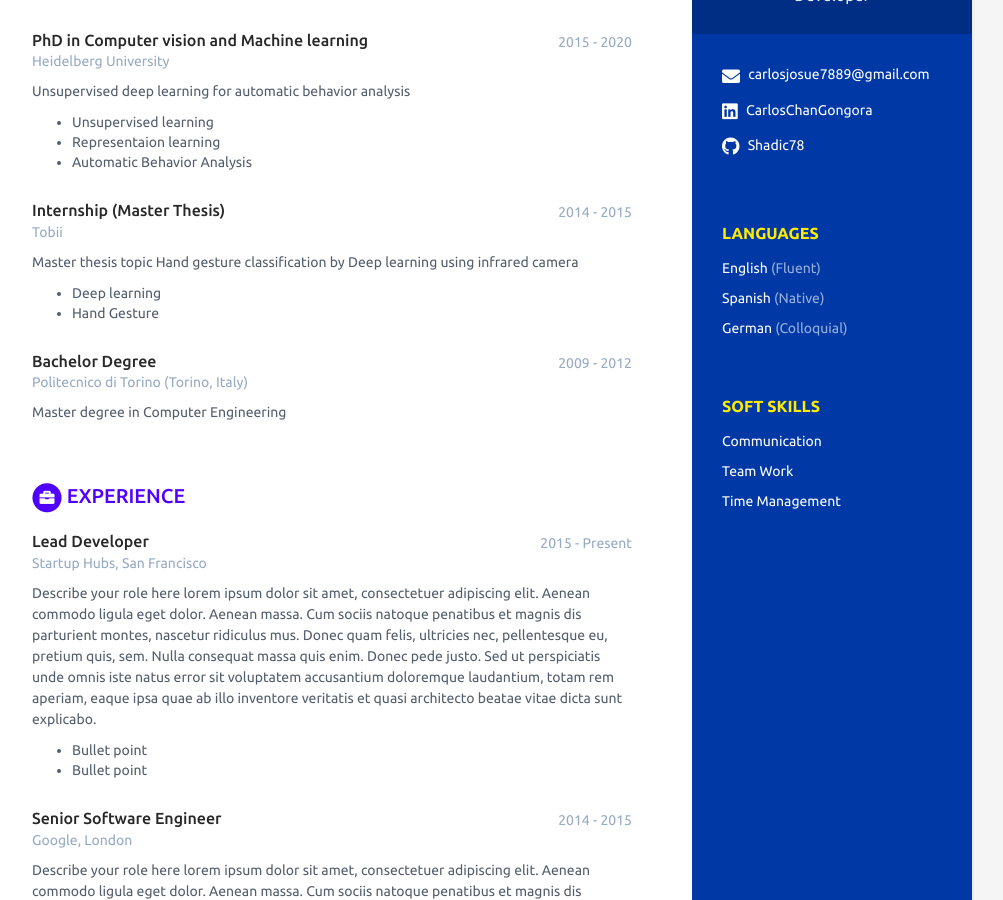
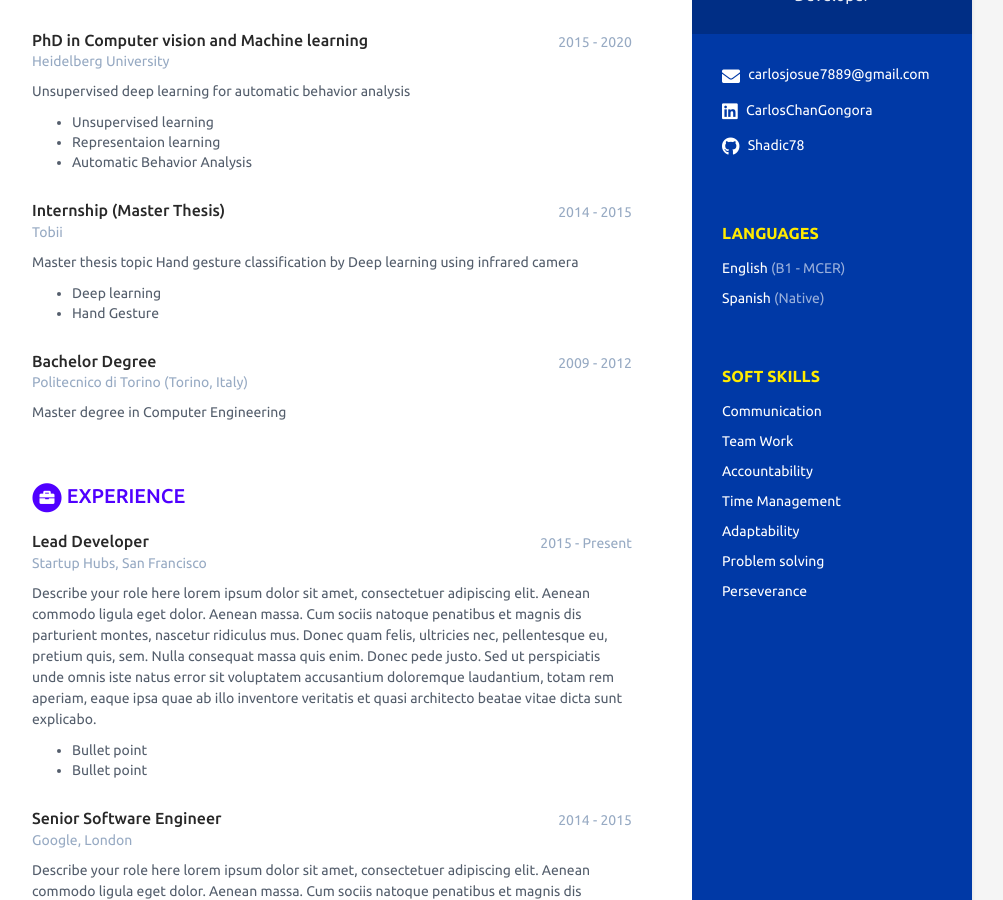
Before and after one commit to BC-MAY-21-RN/scorecard-Shadic78, a Jekyll site: the page built from index.html, in a window 1280 px wide and 900 px high, scrolled down 351 px. Shown: the whole window, without its empty margins (168-1171 px from the left). Built offline with Jekyll 4.4.1, drawn with Linux system fonts in a browser that asks for light colours.

Commit message:
Updated interests at data.yml

```diff
--- a/_data/data.yml
+++ b/_data/data.yml
@@ -27,24 +27,36 @@ sidebar:
   # Actualiza según los idiomas y nieles que tienes. Agrega o Elimina según sea necesario.
   languages:
     - idiom: English
-      level: Fluent # Utiliza el resultado de tu examen oficial, o el nivel de acuerdo al modelo Dreyfus
+      level: B1 - MCER # Utiliza el resultado de tu examen oficial, o el nivel de acuerdo al modelo Dreyfus
 
     - idiom: Spanish
       level: Native # Utiliza el resultado de tu examen oficial, o el nivel de acuerdo al modelo Dreyfus
-
-    - idiom: German
-      level: Colloquial
 
   # Registra aquí tus soft skills. Agrega o elimina según sea necesario
   interests:
     - item: Communication
       link: # dejar en blanco
 
+    - ITEM: Patience
+      link:
+
     - item: Team Work
       link: # dejar en blanco
 
+    - item: Accountability
+      link:
+
     - item: Time Management
       link: # dejar en blanco
+
+    - item: Adaptability
+      link:
+
+    - item: Problem solving
+      link:
+
+    - item: Perseverance
+      link:
 
 # Registra aquí un resumen de tu perfil
 career-profile:
```
